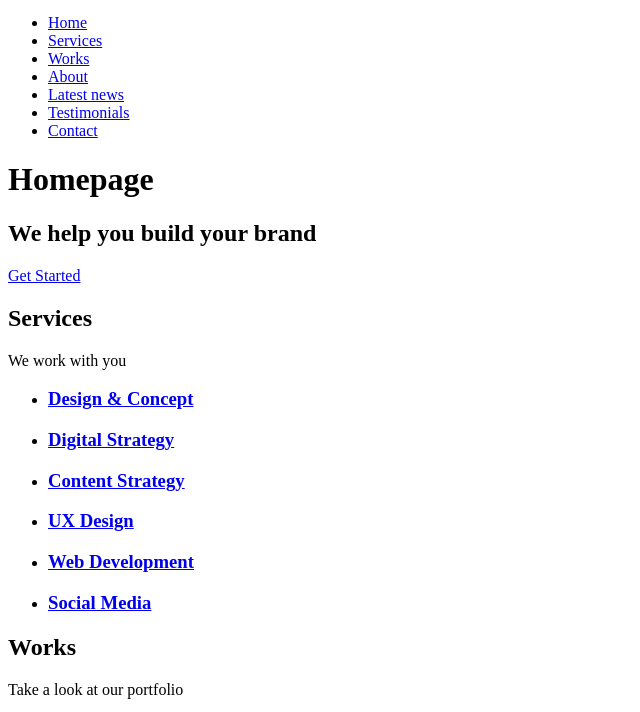
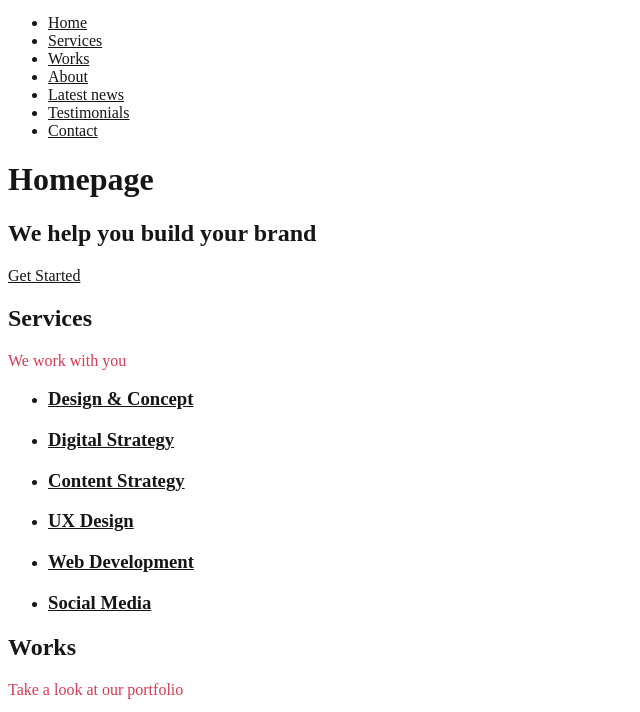
Before and after one commit to itzcephas/alx-frontend, a plain HTML site: page 0x02-CSS_advanced/index.html in a window 1280 px wide. Shown: the part 54-766 px from the top of the page, without its empty margins (0-640 px from the left). Drawn offline with Linux system fonts and the light colour scheme; grey boxes are pictures that could not be loaded.

Commit message:
Do you know your color values?

```diff
--- a/0x02-CSS_advanced/index.html
+++ b/0x02-CSS_advanced/index.html
@@ -7,7 +7,7 @@
     <meta name="description" content="Description of the page less than 150 characters">
     <link rel="icon" type="image/png" href="images/favicon.jpg">
     <link href="https://fonts.googleapis.com/css?family=Open+Sans:400,700|Raleway:700&display=swap" rel="stylesheet">
-    <link rel='stylesheet' href='styles/1-style.css'>
+    <link rel='stylesheet' href='styles/2-style.css'>
   </head>
   <body>
     <!-- Header -->
--- /dev/null
+++ b/0x02-CSS_advanced/styles/2-style.css
@@ -0,0 +1,23 @@
+html {
+    scroll-behavior: smooth;
+}
+
+body {
+    color: #161616;
+}
+
+a {
+    color: #161616;
+}
+
+.visually-hidden {
+    color: none;
+}
+
+.card-category {
+    color: #D73953;
+}
+
+.section-tagline {
+    color: #D73953;
+}
```
